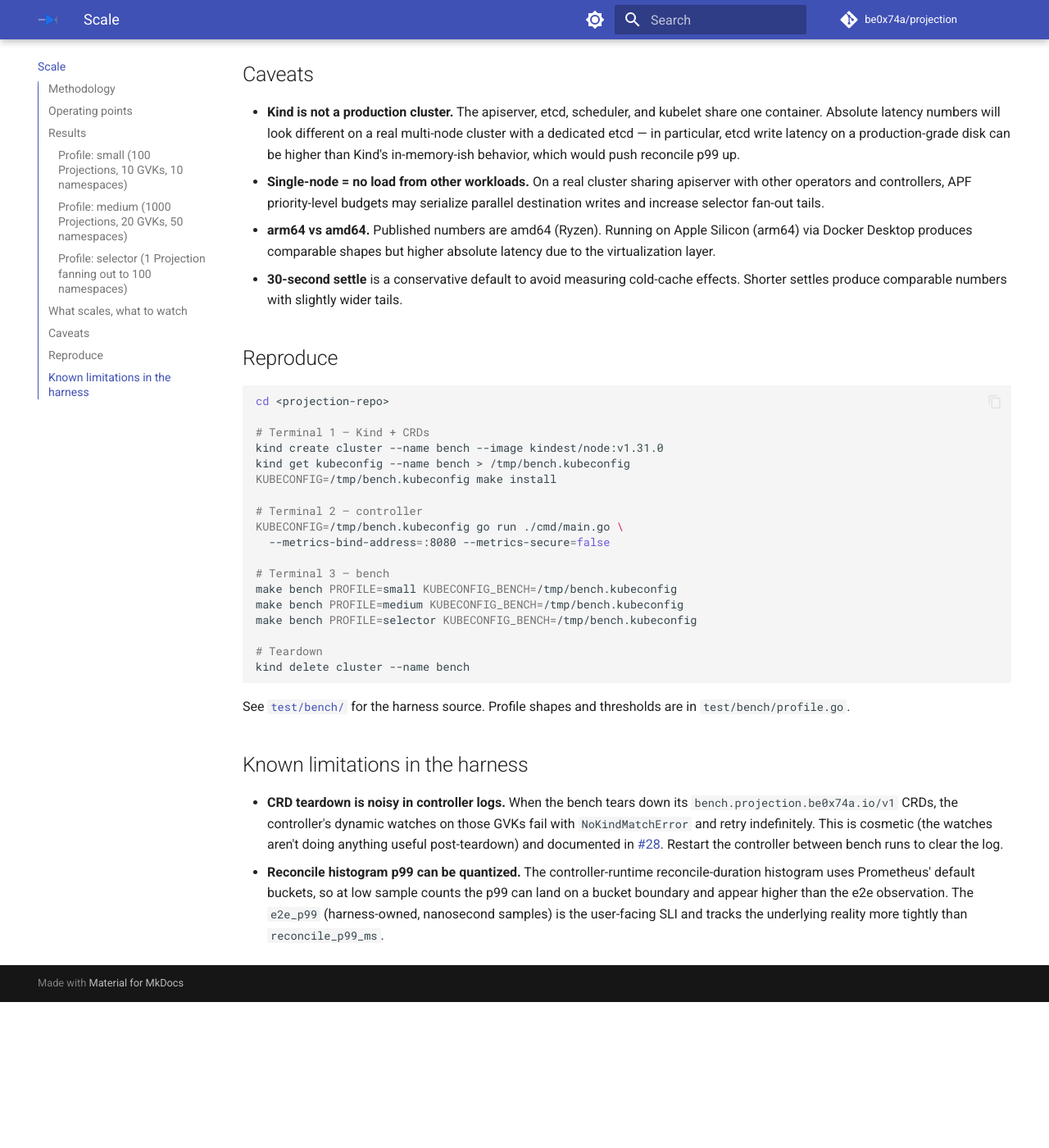
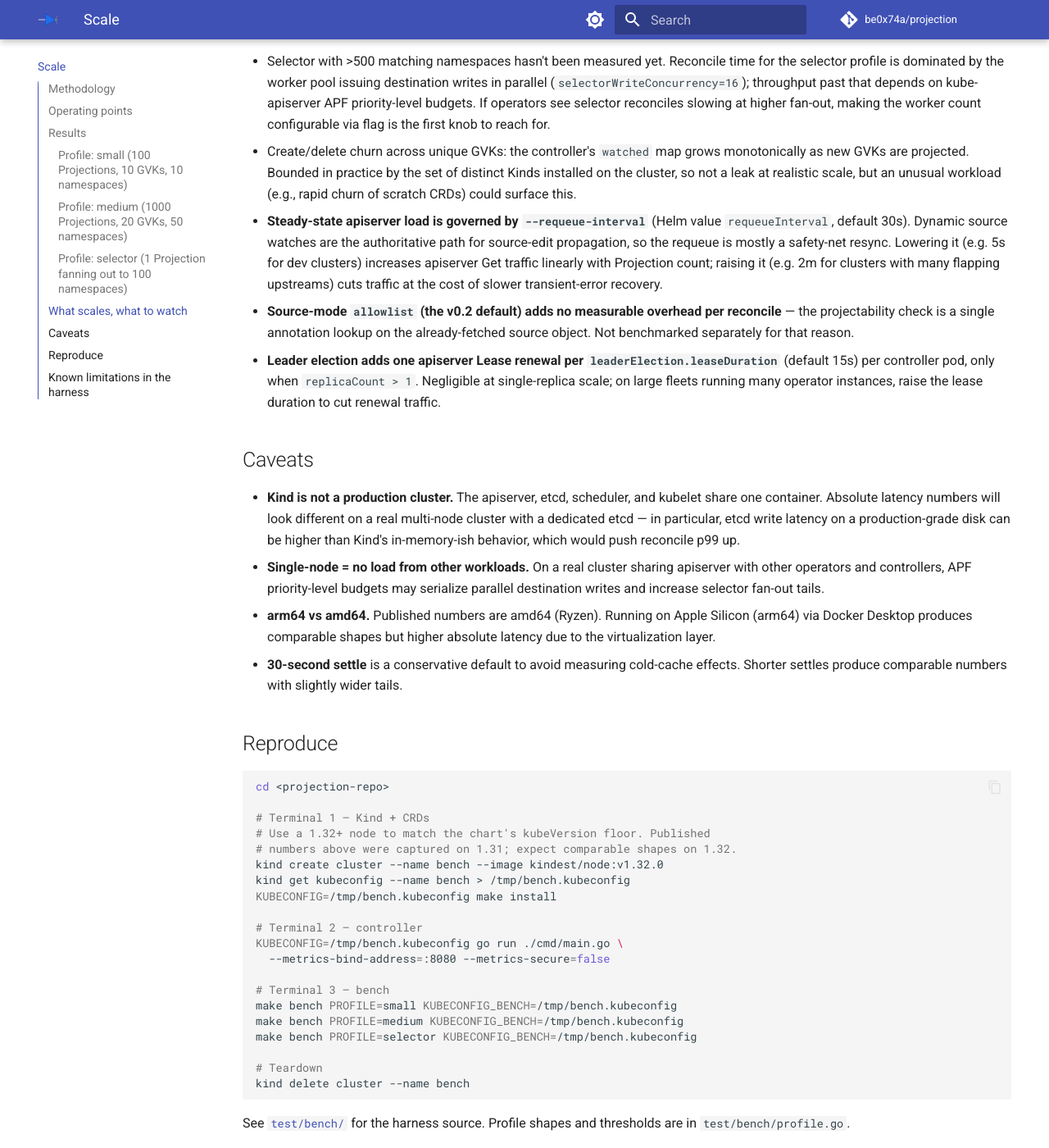
Before and after one commit to be0x74a/projection, an MkDocs documentation site: the page built from docs/scale.md, in a window 1280 px wide and 1400 px high, scrolled down 3580 px. Shown: the whole window at 82% size. Built offline with MkDocs 1.6.1 and Material for MkDocs 9.7.7, drawn with Linux system fonts in a browser that asks for light colours; comment, search, counter and statistics services are not loaded; before the commit the page ends 4802 px from its top, so only the background shows below that; some of the changed text lies outside the part shown.

Commit message:
docs: align ops docs with v0.2 reality (#46)
PR D of the documentation-audit pass. Brings docs/upgrade.md and
docs/scale.md in line with the v0.2 surface and the realities of the
benchmark numbers we have on hand.

- docs/upgrade.md: add an "Upgrade-window risk" admonition spelling
  out the dry-run-vs-apply gap (already hinted at in §"Post-upgrade
  verification" but worth surfacing before the user runs the script);
  add a comment in the curl block explaining why the script is named
  migrate-to-v1.sh despite shipping the v0.1→v0.2 cutover; flag in the
  source-deletion breaking-change bullet that v0.1 orphans aren't
  retroactively cleaned up; expand the "Rolling back" section with the
  namespaceSelector field-strip gotcha (v0.2 selector Projections
  become no-ops on rollback because v0.1 schema doesn't know the
  field) and document the supportedKinds default behavior on upgrade
  (preserves pre-v0.2 RBAC, narrowing is opt-in).
- docs/scale.md: be honest about the methodology — Kind 1.31 numbers
  predate the chart's kubeVersion bump to ≥1.32, re-bench is on the
  v1 to-do list; pin the controller version to v0.1.0-alpha.1 (the
  actual published tag); soften the "controller reconcile + two
  apiserver round-trips" claim into the wall-clock decomposition the
  data actually supports; flag that the medium profile uses
  single-destination Projections (1000×1) and the selector profile is
  the only fan-out data point; add operational-tuning notes to "Watch
  at scale" covering --requeue-interval (steady-state apiserver
  load), source-mode allowlist (no measurable per-reconcile overhead),
  and leader-election lease duration (Lease-renewal traffic at
  fleet scale); bump the reproduce-recipe Kind image from 1.31.0 to
  1.32.0 to match the chart floor with a comment explaining the
  expected shape parity.

```diff
--- a/docs/scale.md
+++ b/docs/scale.md
@@ -13,7 +13,7 @@ on production hardware.
 | | |
 |---|---|
 | Tool | `make bench PROFILE=<small\|medium\|selector>` |
-| Kubernetes | 1.31.0 via `kindest/node:v1.31.0` |
+| Kubernetes | 1.31.0 via `kindest/node:v1.31.0` (the chart now requires ≥1.32 for the destination CEL rule; numbers below predate the floor bump and have not been re-measured on 1.32 yet — re-bench is on the v1.0 to-do list) |
 | Cluster topology | single-node Kind (apiserver, etcd, scheduler, kubelet co-located) |
 | Host OS / arch | Ubuntu 24.04, amd64 |
 | Host hardware | AMD Ryzen (24-thread) / 32 GiB RAM, Proxmox VM |
@@ -21,7 +21,7 @@ on production hardware.
 | Controller | run locally (`go run ./cmd/main.go --metrics-bind-address=:8080 --metrics-secure=false`), connected to the Kind cluster via `/tmp/bench.kubeconfig` |
 | Harness → controller | harness scrapes `http://127.0.0.1:8080/metrics`; source-to-destination latency measured by stamping a unix-nano annotation on the source and polling destinations |
 
-All numbers below come from a `main` controller at the first post-launch tag.
+All numbers below come from a `main` controller at `v0.1.0-alpha.1` (the first published tag). They will be re-measured at v0.2.0 on a `kindest/node:v1.32.x` cluster; the scaling shape is expected to hold but absolute numbers may shift slightly.
 The harness spins up its own bench CRDs (`bench.projection.be0x74a.io/v1
 BenchObject{N}`), source objects, destination namespaces, and Projections,
 then tears them all down after the measurement window. Each profile runs a
@@ -62,7 +62,9 @@ duration_seconds              38.0
 
 At 100 Projections, the controller's footprint is negligible (~12 MB heap,
 ~54 MB RSS). User-visible source-to-destination latency sits at about 16 ms
-p50 and 25 ms p99 — controller reconcile + two apiserver round-trips.
+p50 and 25 ms p99 — wall-clock-dominated by the apiserver round-trips on
+the source watch event and the destination Get/Update; controller-side
+reconcile work itself is single-digit milliseconds (see `reconcile_p50_ms`).
 
 ### Profile: `medium` (1000 Projections, 20 GVKs, 50 namespaces)
 
@@ -97,6 +99,13 @@ noise. The controller is watch-driven (no periodic requeue on success), so
 idle 1k-Projection cost is dominated by the informer caches, which are
 shared-by-GVK rather than per-object. `watched_gvks` matches the input
 `gvks` exactly — one dynamic watch per distinct source Kind.
+
+Note that the `medium` profile uses **single-destination** Projections
+(1000 Projections × 1 destination each) — it does not exercise selector
+fan-out at scale. The `selector` profile below is the only fan-out data
+point published today, and it caps at 100 matching namespaces. Larger
+fan-out profiles (1k+ matching namespaces per Projection) are on the to-do
+list as part of the v1 readiness work.
 
 ### Profile: `selector` (1 Projection fanning out to 100 namespaces)
 
@@ -149,6 +158,22 @@ Roughly 40 ms of spread across 100 destinations.
   set of distinct Kinds installed on the cluster, so not a leak at realistic
   scale, but an unusual workload (e.g., rapid churn of scratch CRDs) could
   surface this.
+- **Steady-state apiserver load is governed by `--requeue-interval`** (Helm
+  value `requeueInterval`, default 30s). Dynamic source watches are the
+  authoritative path for source-edit propagation, so the requeue is mostly
+  a safety-net resync. Lowering it (e.g. 5s for dev clusters) increases
+  apiserver Get traffic linearly with Projection count; raising it (e.g.
+  2m for clusters with many flapping upstreams) cuts traffic at the cost
+  of slower transient-error recovery.
+- **Source-mode `allowlist` (the v0.2 default) adds no measurable overhead
+  per reconcile** — the projectability check is a single annotation lookup
+  on the already-fetched source object. Not benchmarked separately for that
+  reason.
+- **Leader election adds one apiserver Lease renewal per
+  `leaderElection.leaseDuration`** (default 15s) per controller pod, only
+  when `replicaCount > 1`. Negligible at single-replica scale; on large
+  fleets running many operator instances, raise the lease duration to cut
+  renewal traffic.
 
 ## Caveats
 
@@ -174,7 +199,9 @@ Roughly 40 ms of spread across 100 destinations.
 cd <projection-repo>
 
 # Terminal 1 — Kind + CRDs
-kind create cluster --name bench --image kindest/node:v1.31.0
+# Use a 1.32+ node to match the chart's kubeVersion floor. Published
+# numbers above were captured on 1.31; expect comparable shapes on 1.32.
+kind create cluster --name bench --image kindest/node:v1.32.0
 kind get kubeconfig --name bench > /tmp/bench.kubeconfig
 KUBECONFIG=/tmp/bench.kubeconfig make install
 
```
Also changed, not shown: docs/upgrade.md (+12 -2 lines).
